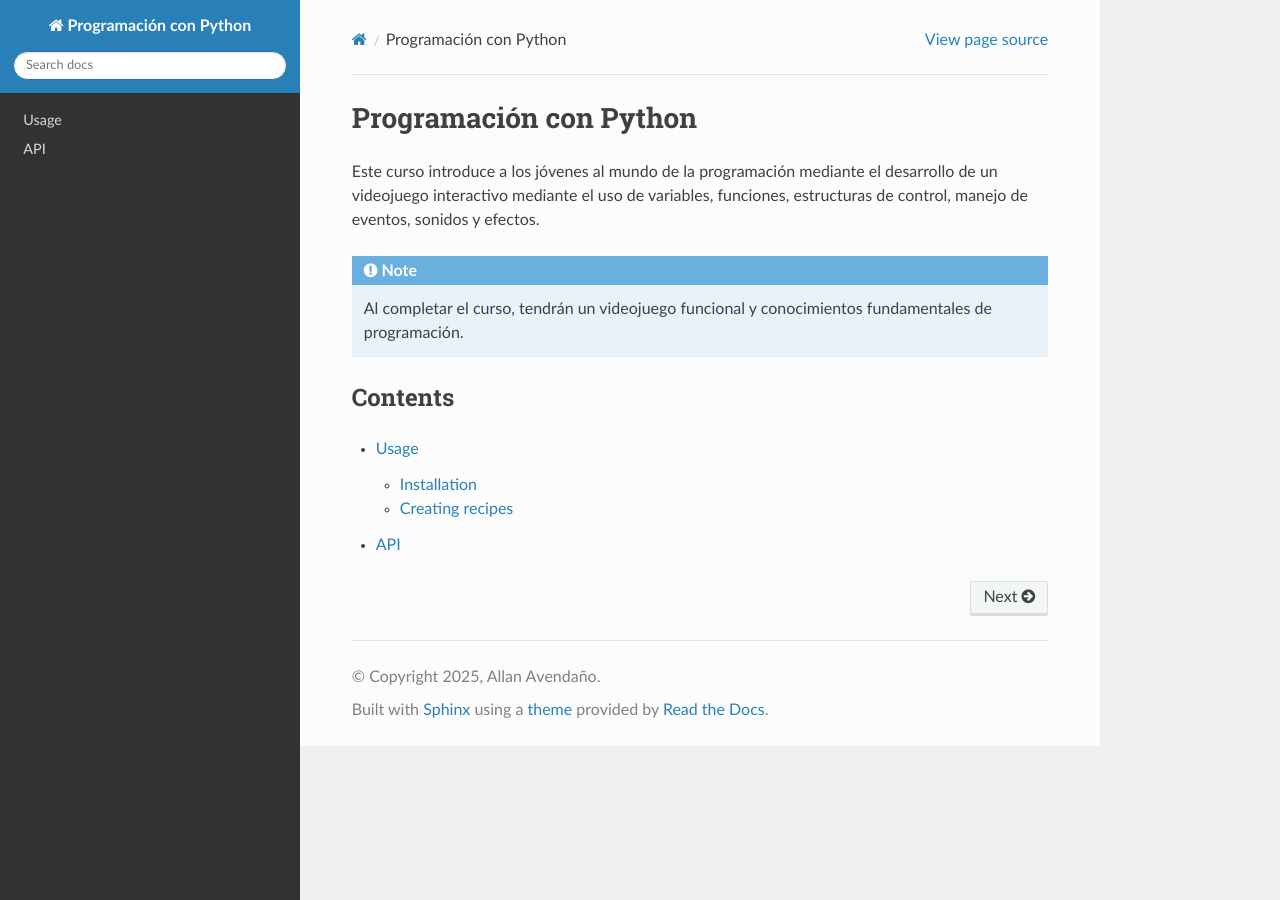
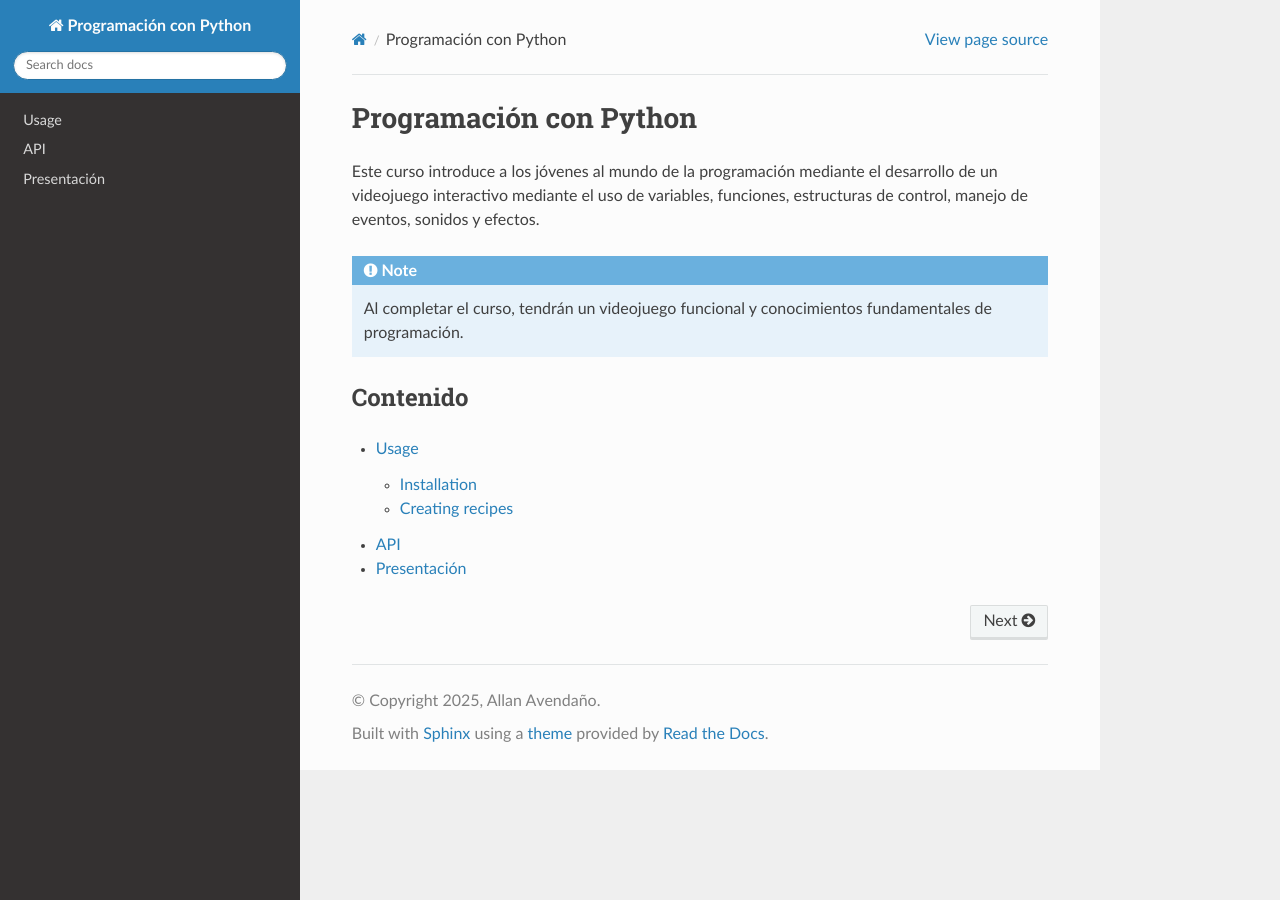
Before and after one commit to aavendan/programacion-python, a Sphinx documentation site: the page built from docs/source/index.rst, in a window 1280 px wide. Built offline with Sphinx 7.4.7 and the Read the Docs theme 3.1.0, drawn with Linux system fonts in a browser that asks for light colours.

```diff
--- a/docs/source/index.rst
+++ b/docs/source/index.rst
@@ -7,10 +7,11 @@ Este curso introduce a los jóvenes al mundo de la programación mediante el des
 
    Al completar el curso, tendrán un videojuego funcional y conocimientos fundamentales de programación.
 
-Contents
+Contenido
 --------
 
 .. toctree::
 
    usage
    api
+   presentacion
```
Also changed, not shown: docs/source/presentacion.rst (added, +7 -0 lines).
